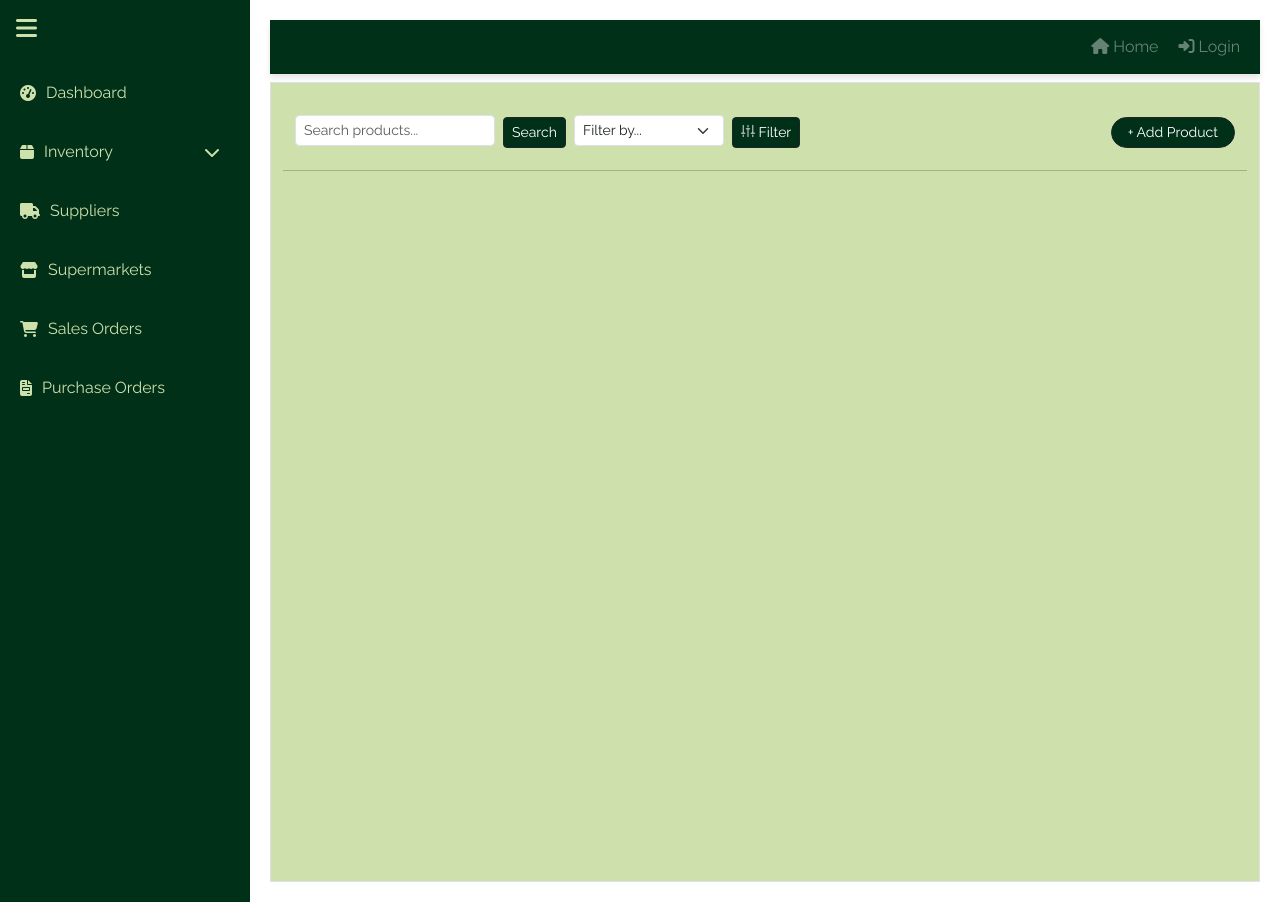
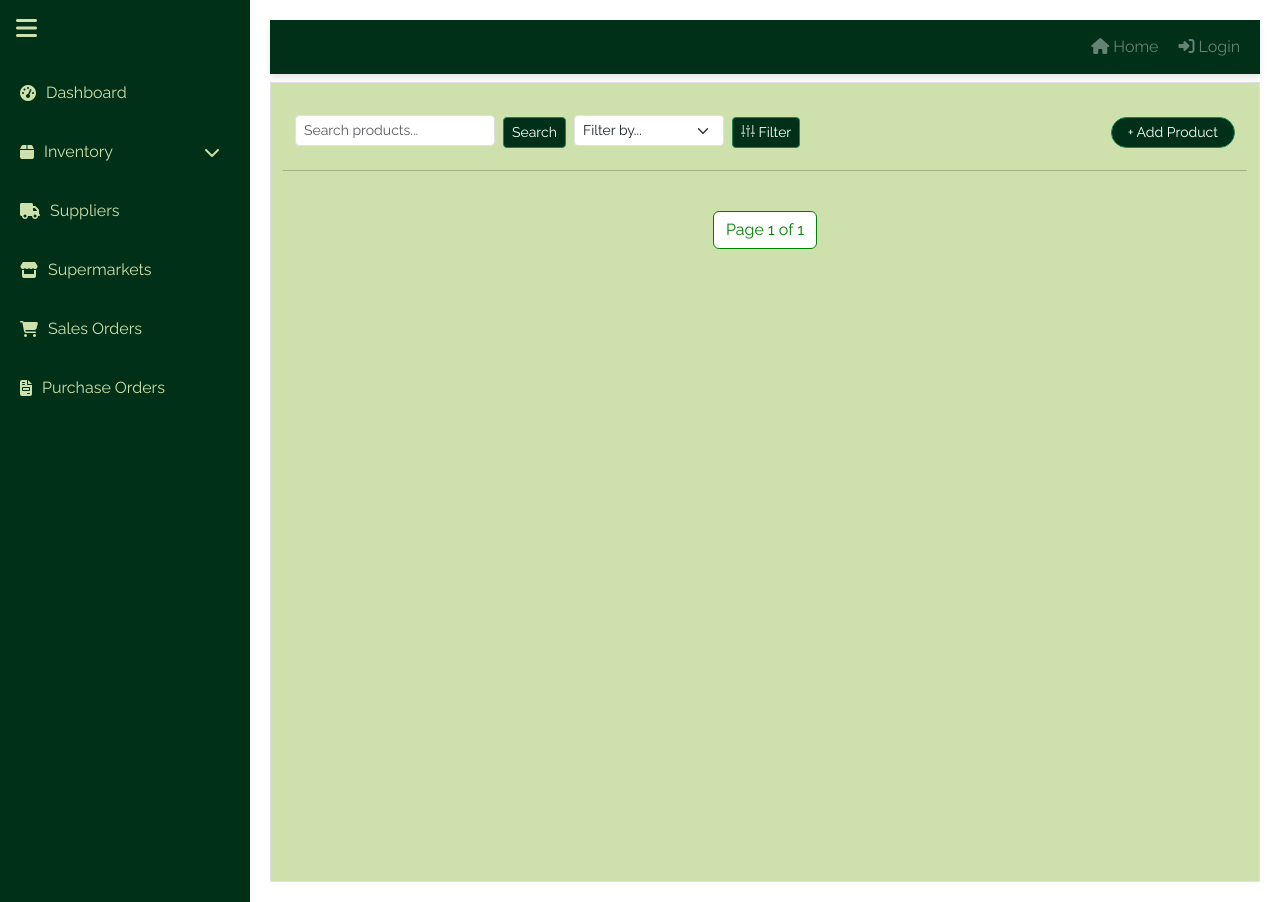
Before and after one commit to Team-5-Django/warehouse_system, a Django app: page /inventory/products/ in a window 1280 px wide. Run offline with Django 5.2, Linux system fonts and the light colour scheme; data that the repository does not hold is empty; some libraries are stand-ins or nearby versions.

Commit message:
pagination

```diff
--- a/Warehouse/inventory/views.py
+++ b/Warehouse/inventory/views.py
@@ -6,6 +6,10 @@ from .models import *
 from .forms import productform , categoryform
 
 
+
+from django.core.paginator import Paginator
+from django.shortcuts import render, get_object_or_404
+from .models import Product
 
 def products(request):
     query = request.GET.get('q', '')
@@ -25,7 +29,12 @@ def products(request):
     elif filter_by == "out_of_stock":
         products = [p for p in products if p.is_out_of_stock()]
 
-    return render(request, 'inventory/products.html', {'products': products})
+
+    paginator = Paginator(products, 6)
+    page_number = request.GET.get("page")
+    page_obj = paginator.get_page(page_number)
+
+    return render(request, 'inventory/products.html', {'page_obj': page_obj})
 
 
 class productdetails(DetailView):
--- a/Warehouse/templates/inventory/products.html
+++ b/Warehouse/templates/inventory/products.html
@@ -8,13 +8,12 @@
 <div class="container mt-4">
   <div class="row">
 
-
     <div class="d-flex align-items-center gap-2 mb-3">
 
       <form method="GET" action="{% url 'products' %}" class="d-flex align-items-center">
         <input type="text" name="q" class="form-control form-control-sm me-2"
                placeholder="Search products..." value="{{ request.GET.q }}" style="width: 200px;">
-        <button type="submit" class="btn btn-dark btn-sm">Search</button>
+        <button type="submit" class="btn btn-success btn-sm">Search</button>
       </form>
 
       <form method="GET" action="{% url 'products' %}" class="d-flex align-items-center">
@@ -26,25 +25,23 @@
           <option value="low_stock" {% if request.GET.filter_by == "low_stock" %}selected{% endif %}>Low Stock</option>
           <option value="out_of_stock" {% if request.GET.filter_by == "out_of_stock" %}selected{% endif %}>Out of Stock</option>
         </select>
-        <button type="submit" class="btn btn-dark btn-sm">
+        <button type="submit" class="btn btn-success btn-sm">
           <i class="bi bi-sliders2-vertical"></i> Filter
         </button>
       </form>
 
-      <a href="{% url 'add_product' %}" class="btn btn-dark btn-sm px-3 py-1 rounded-pill ms-auto">
+      <a href="{% url 'add_product' %}" class="btn btn-success btn-sm px-3 py-1 rounded-pill ms-auto">
         + Add Product
       </a>
-
     </div>
-
 
     <hr>
 
     <div class="d-flex flex-wrap justify-content-center gap-3">
-      {% for product in products %}
-        <a href="{% url 'productdetails' product_id=product.id %}" class="text-decoration-none" style="color: black;">
+      {% for product in page_obj %}
+        <a href="{% url 'productdetails' product_id=product.id %}" class="text-decoration-none" style="color: green;">
           <div class="card"
-               style="width: 14rem; border-radius: 0; border: 2px solid #ddd; box-shadow: 4px 4px 10px rgba(0, 0, 0, 0.2);">
+               style="width: 14rem; border-radius: 0; border: 2px solid #ddd; box-shadow: 4px 4px 10px rgba(0, 0, 0, 0.2); background-color: white;">
             <img src="{{ product.thumbnail }}" class="card-img-top object-fit-cover"
                  alt="..." style="height: 150px; border-radius: 0;">
             <div class="card-body">
@@ -65,6 +62,33 @@
       {% endfor %}
     </div>
 
+    <!-- Pagination Controls -->
+    <nav aria-label="Page navigation" class="mt-4">
+      <ul class="pagination justify-content-center">
+        {% if page_obj.has_previous %}
+          <li class="page-item">
+            <a class="page-link" href="?page={{ page_obj.previous_page_number }}" aria-label="Previous"
+               style="background-color: #003018; color: #cee0ac; border-color: #003018;">
+              &#9664;
+            </a>
+          </li>
+        {% endif %}
+
+        <li class="page-item disabled">
+          <span class="page-link" style="background-color: white; color: green; border-color: green;">Page {{ page_obj.number }} of {{ page_obj.paginator.num_pages }}</span>
+        </li>
+
+        {% if page_obj.has_next %}
+          <li class="page-item">
+            <a class="page-link" href="?page={{ page_obj.next_page_number }}" aria-label="Next"
+               style="background-color: #003018; color: #cee0ac; border-color: #003018;">
+              &#9654;
+            </a>
+          </li>
+        {% endif %}
+      </ul>
+    </nav>
+
   </div>
 </div>
 {% endblock %}
```
